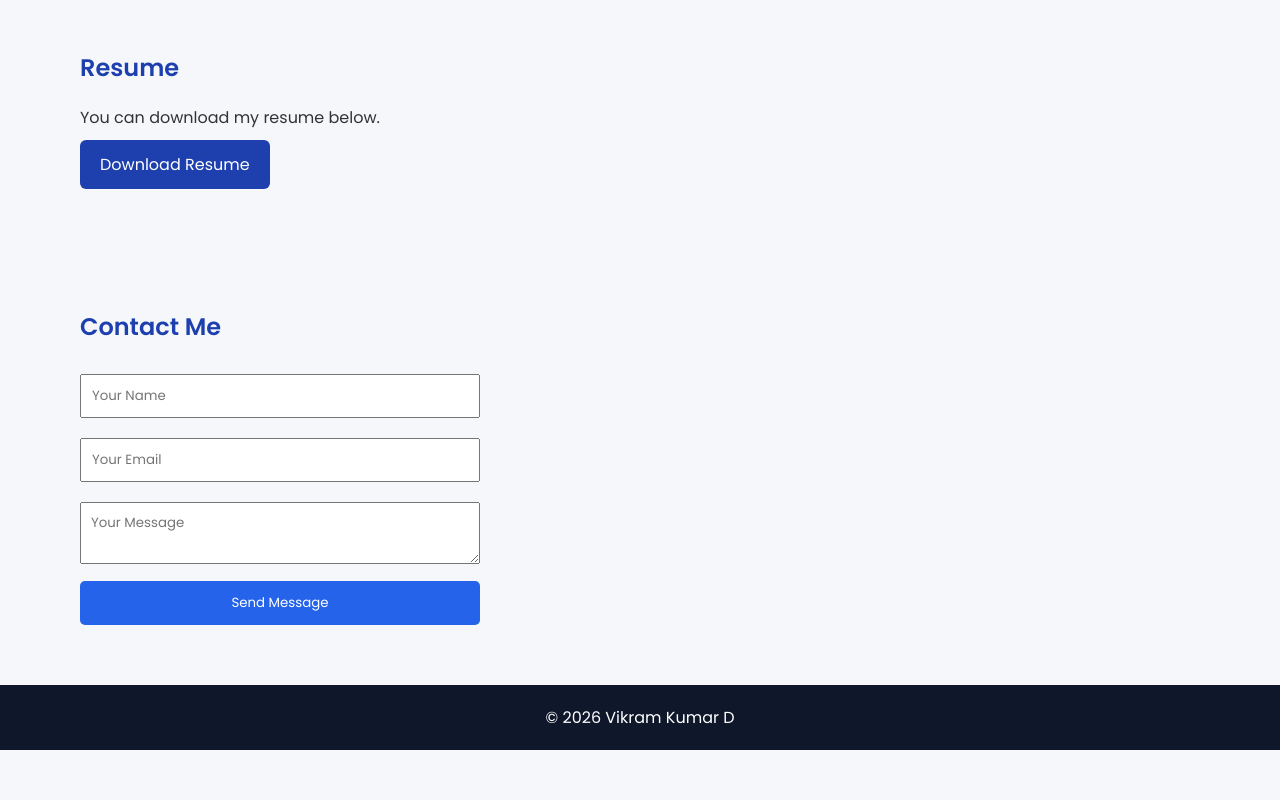
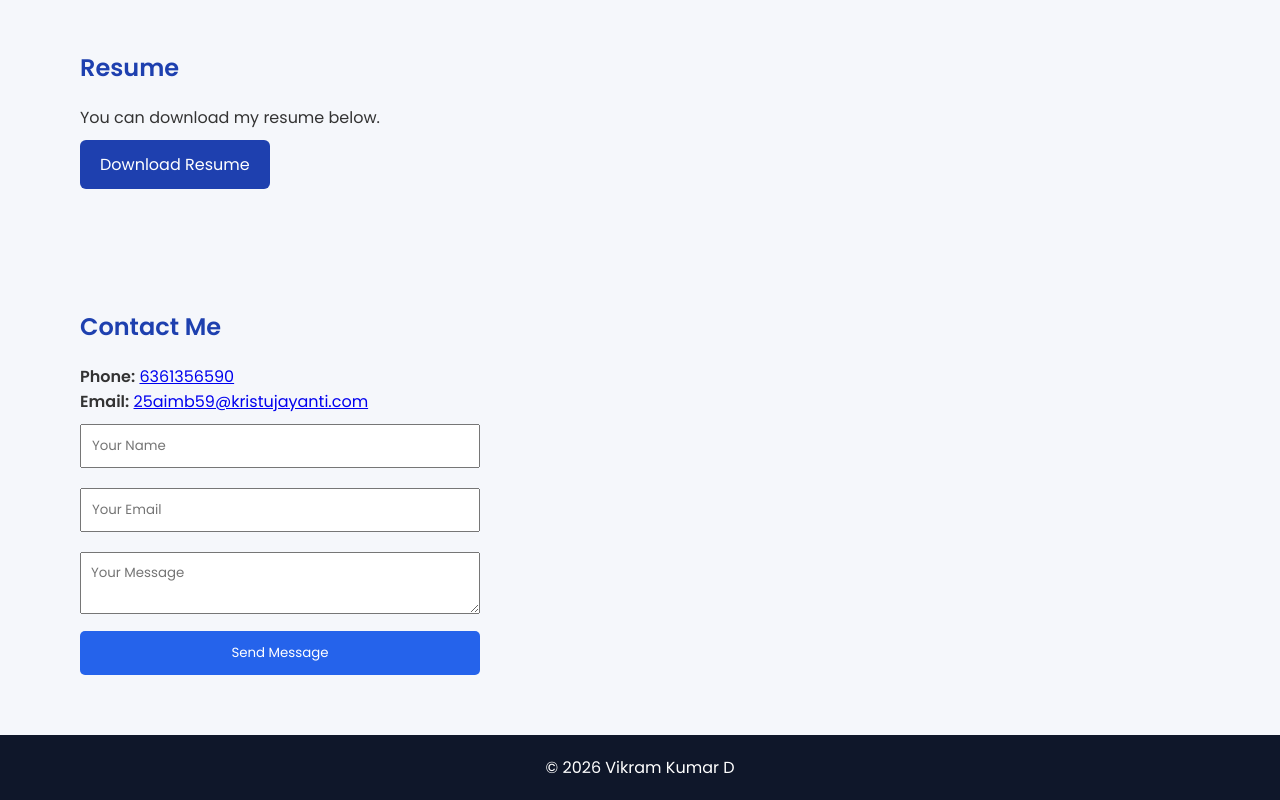
Before and after one commit to viki5432/vikram-portfolio, a website: page index.html in a window 1280 px wide. Shown: the part 843-1643 px from the top of the page. Before the commit the page ends 1593 px from the top, so only its background shows below. Drawn offline with Linux system fonts and the light colour scheme.

Commit message:
Update index.html

```diff
--- a/index.html
+++ b/index.html
@@ -54,14 +54,29 @@
 
 <section id="contact">
   <h2>Contact Me</h2>
-  <form id="contactForm">
-    <input type="text" id="name" placeholder="Your Name" required>
-    <input type="email" id="email" placeholder="Your Email" required>
-    <textarea id="message" placeholder="Your Message" required></textarea>
+
+  <p><strong>Phone:</strong>
+    <a href="tel:6361356590">6361356590</a>
+  </p>
+
+  <p><strong>Email:</strong>
+    <a href="mailto:25aimb59@kristujayanti.com">
+      25aimb59@kristujayanti.com
+    </a>
+  </p>
+
+  <form action="https://formsubmit.co/25aimb59@kristujayanti.com" method="POST">
+    <input type="text" name="name" placeholder="Your Name" required>
+    <input type="email" name="email" placeholder="Your Email" required>
+    <textarea name="message" placeholder="Your Message" required></textarea>
+
+    <input type="hidden" name="_captcha" value="false">
+    <input type="hidden" name="_subject" value="New Portfolio Contact Message">
+
     <button type="submit">Send Message</button>
   </form>
-  <p id="response"></p>
 </section>
+
 
 <footer>
   <p>© 2026 Vikram Kumar D </p>
```
